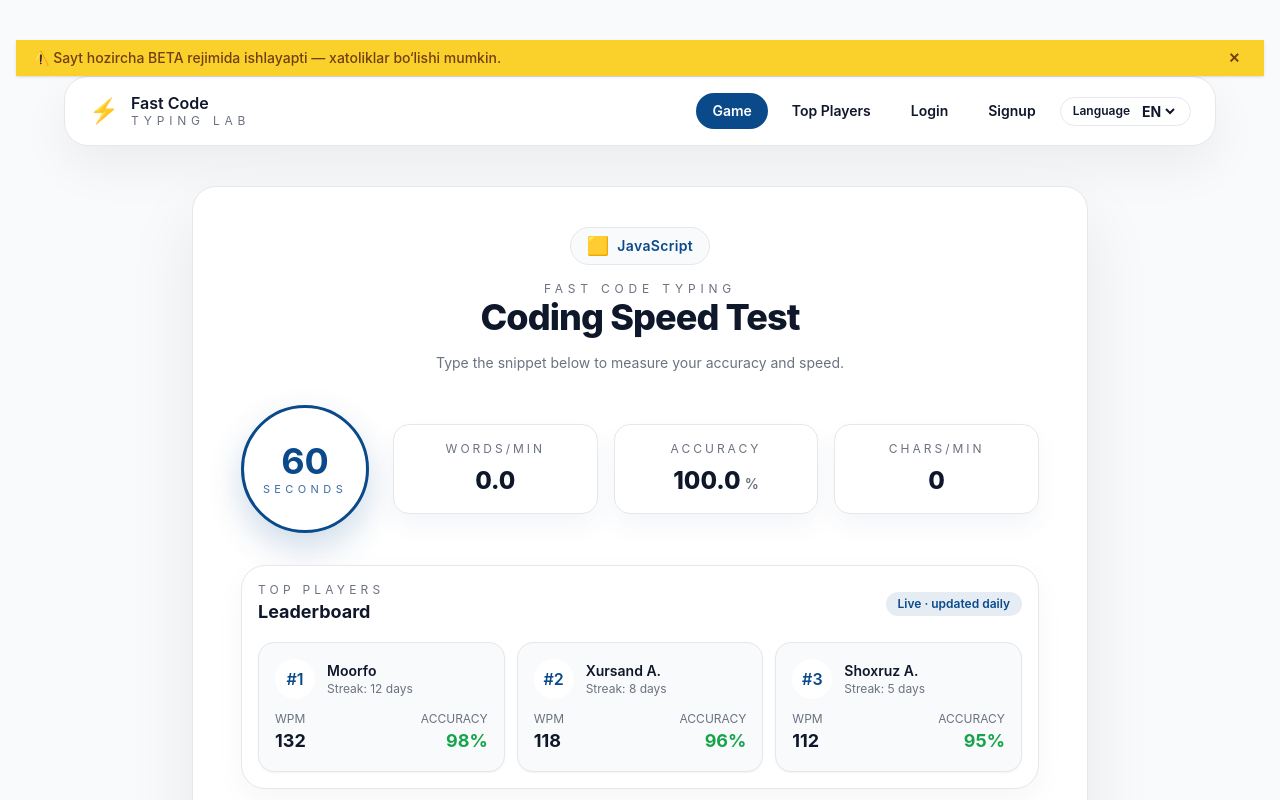
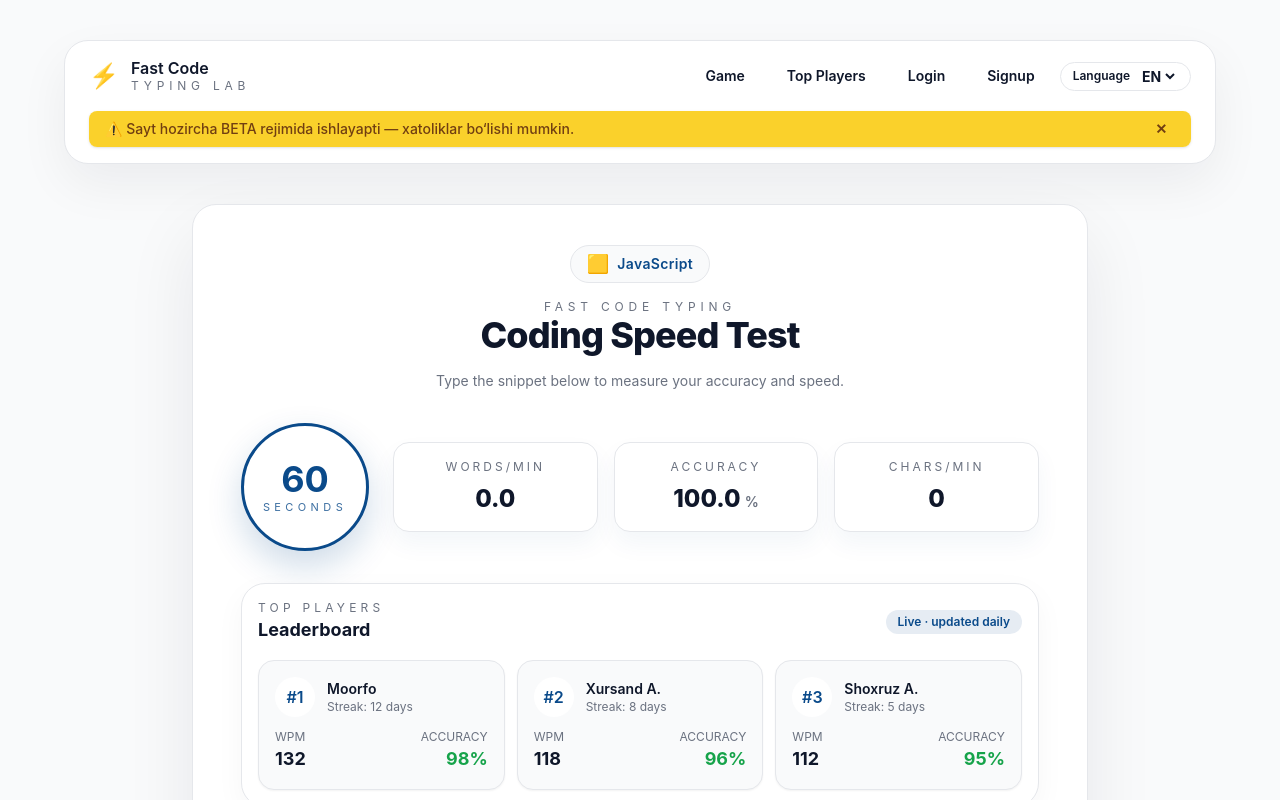
Before and after one commit to QuvonchbekBobojonov/fastcodinggame, a React (Vite) app: page / in a window 1280 px wide. Shown: the top 800 px of the page. Built offline with nearby package versions, Linux system fonts and the light colour scheme.

Commit message:
refactor App and BetaBanner for improved structure and styling; add Navbar component

```diff
--- a/src/App.tsx
+++ b/src/App.tsx
@@ -1,75 +1,25 @@
-import { NavLink, Navigate, Route, Routes } from 'react-router-dom'
+import {Navigate, Route, Routes} from 'react-router-dom'
 import LoginPage from './features/auth/LoginPage'
 import SignupPage from './features/auth/SignupPage'
 import FastCodeGame from './features/fastcode/FastCodeGame'
 import TopPlayersPage from './features/top-players/TopPlayersPage'
-import { useLanguage } from './i18n/LanguageProvider'
-import { LANGUAGE_OPTIONS, Locale } from './i18n/translations'
-import BetaBanner from './components/BetaBanner'
+import Navbar from "./components/Navbar";
+import {useLanguage} from "./i18n/LanguageProvider";
 
-const navLinkClasses = ({ isActive }: { isActive: boolean }) =>
-  [
-    'rounded-full px-4 py-2 text-sm font-semibold transition-colors duration-300',
-    isActive
-      ? 'bg-[#0A4A8A] text-white'
-      : 'text-[#0F172A] hover:bg-white/60',
-  ].join(' ')
 
 const App = () => {
-  const { t, locale, setLocale } = useLanguage()
+    const {t} = useLanguage()
 
     return (
         <div className="min-h-screen bg-[#F9FAFB] px-4 py-10 text-[#0F172A] transition-colors duration-300">
-      <BetaBanner />
-      <div className="mx-auto flex max-w-6xl flex-col gap-10">
-        <header className="flex flex-wrap items-center justify-between gap-4 rounded-3xl border border-[#E5E7EB] bg-white px-6 py-4 shadow-[0_20px_50px_rgba(15,23,42,0.06)] transition-colors duration-300">
-          <div className="flex items-center gap-3">
-            <span className="text-2xl">⚡</span>
-            <div>
-              <p className="text-base font-semibold leading-tight">{t('app.brandName')}</p>
-              <p className="text-xs uppercase tracking-[0.4em] text-[#6B7280]">
-                {t('app.brandTagline')}
-              </p>
-            </div>
-          </div>
-          <nav className="flex flex-wrap items-center gap-2">
-            <NavLink className={navLinkClasses} to="/">
-              {t('nav.game')}
-            </NavLink>
-            <NavLink className={navLinkClasses} to="/top-players">
-              {t('nav.topPlayers')}
-            </NavLink>
-            <NavLink className={navLinkClasses} to="/login">
-              {t('nav.login')}
-            </NavLink>
-            <NavLink className={navLinkClasses} to="/signup">
-              {t('nav.signup')}
-            </NavLink>
-            <label className="flex items-center gap-2 rounded-full border border-[#E5E7EB] bg-white px-3 py-1 text-xs font-semibold text-[#0F172A] transition-colors duration-300">
-              <span>{t('language.selectLabel')}</span>
-              <select
-                aria-label={t('language.selectLabel')}
-                className="bg-transparent text-sm font-bold text-[#0F172A] outline-none cursor-pointer"
-                value={locale}
-                onChange={(event) => setLocale(event.target.value as Locale)}
-              >
-                {LANGUAGE_OPTIONS.map((option) => (
-                  <option key={option.value} value={option.value}>
-                    {option.label}
-                  </option>
-                ))}
-              </select>
-            </label>
-          </nav>
-        </header>
-
+            <div className="mx-auto flex max-w-6xl flex-col gap-10"><Navbar/>
                 <main className="flex flex-1 flex-col items-center">
                     <Routes>
-            <Route element={<FastCodeGame />} path="/" />
-            <Route element={<TopPlayersPage />} path="/top-players" />
-            <Route element={<LoginPage />} path="/login" />
-            <Route element={<SignupPage />} path="/signup" />
-            <Route element={<Navigate replace to="/" />} path="*" />
+                        <Route element={<FastCodeGame/>} path="/"/>
+                        <Route element={<TopPlayersPage/>} path="/top-players"/>
+                        <Route element={<LoginPage/>} path="/login"/>
+                        <Route element={<SignupPage/>} path="/signup"/>
+                        <Route element={<Navigate replace to="/"/>} path="*"/>
                     </Routes>
                 </main>
 
--- a/src/components/BetaBanner.tsx
+++ b/src/components/BetaBanner.tsx
@@ -1,47 +1,34 @@
-import { useState, useEffect } from "react"
+import { useState } from "react"
 
-const STORAGE_KEY = "betaBannerHidden"
+type Props = {
+    initialHidden?: boolean
+    radius?: "none" | "sm" | "md" | "lg" | "xl" | "full"
+}
 
-const readHiddenState = () => {
-  if (typeof window === "undefined") return false
-  try {
-    return localStorage.getItem(STORAGE_KEY) === "true"
-  } catch {
-    return false
+const radiusClass = (r?: Props["radius"]) => {
+    switch (r) {
+        case "none": return ""
+        case "sm": return "rounded-sm"
+        case "md": return "rounded-md"
+        case "lg": return "rounded-lg"
+        case "xl": return "rounded-xl"
+        case "full": return "rounded-full"
+        default: return "rounded-lg"
     }
 }
 
-export default function BetaBanner() {
-  const [hidden, setHidden] = useState(readHiddenState)
-
-  useEffect(() => {
-    if (typeof window === "undefined") return
-    const handleStorage = (event: StorageEvent) => {
-      if (event.key === STORAGE_KEY) {
-        setHidden(event.newValue === "true")
-      }
-    }
-    window.addEventListener("storage", handleStorage)
-    return () => window.removeEventListener("storage", handleStorage)
-  }, [])
-
-  const hide = () => {
-    try {
-      localStorage.setItem(STORAGE_KEY, "true")
-    } catch {
-      // ignore write errors (private mode, etc.)
-    }
-    setHidden(true)
-  }
+export default function BetaBanner({ initialHidden = false, radius = "lg" }: Props) {
+    const [hidden, setHidden] = useState(initialHidden)
 
     if (hidden) return null
 
     return (
-    <div className="w-full bg-yellow-400/90 backdrop-blur-md text-yellow-900 flex items-center justify-between py-2 px-4 text-sm font-medium shadow transition-colors duration-300">
+        <div className={`w-full bg-yellow-400/90 backdrop-blur-md text-yellow-900 flex items-center justify-between py-2 px-4 text-sm font-medium shadow ${radiusClass(radius)} transition-colors duration-300`}>
             <span>⚠️ Sayt hozircha BETA rejimida ishlayapti — xatoliklar bo‘lishi mumkin.</span>
             <button
-        onClick={hide}
+                onClick={() => setHidden(true)}
                 className="text-yellow-900 font-bold px-2 hover:opacity-70 transition-opacity duration-300"
+                aria-label="Close beta banner"
             >
                 ✕
             </button>
--- /dev/null
+++ b/src/components/Navbar.tsx
@@ -0,0 +1,59 @@
+import { NavLink } from "react-router-dom"
+import BetaBanner from "./BetaBanner"
+import { LANGUAGE_OPTIONS } from "../i18n/translations"
+import { useLanguage } from "../i18n/LanguageProvider"
+
+const navLinkClasses =
+    "px-4 py-2 rounded-full text-sm font-semibold text-[#0F172A] border border-transparent hover:border-[#0A4A8A]/40 transition"
+
+export default function Navbar() {
+    const { t, locale, setLocale } = useLanguage()
+
+    return (
+        <header className="flex flex-wrap items-center justify-between gap-4 rounded-3xl border border-[#E5E7EB] bg-white px-6 py-4 shadow-[0_20px_50px_rgba(15,23,42,0.06)] transition-colors duration-300">
+            <div className="flex items-center gap-3">
+                <span className="text-2xl">⚡</span>
+                <div>
+                    <p className="text-base font-semibold leading-tight">{t("app.brandName")}</p>
+                    <p className="text-xs uppercase tracking-[0.4em] text-[#6B7280]">
+                        {t("app.brandTagline")}
+                    </p>
+                </div>
+            </div>
+
+            <nav className="flex flex-wrap items-center gap-2">
+                <NavLink className={navLinkClasses} to="/">
+                    {t("nav.game")}
+                </NavLink>
+                <NavLink className={navLinkClasses} to="/top-players">
+                    {t("nav.topPlayers")}
+                </NavLink>
+                <NavLink className={navLinkClasses} to="/login">
+                    {t("nav.login")}
+                </NavLink>
+                <NavLink className={navLinkClasses} to="/signup">
+                    {t("nav.signup")}
+                </NavLink>
+
+                <label className="flex items-center gap-2 rounded-full border border-[#E5E7EB] bg-white px-3 py-1 text-xs font-semibold text-[#0F172A] transition-colors duration-300">
+                    <span>{t("language.selectLabel")}</span>
+
+                    <select
+                        aria-label={t("language.selectLabel")}
+                        className="bg-transparent text-sm font-bold text-[#0F172A] outline-none cursor-pointer"
+                        value={locale}
+                        onChange={(e) => setLocale(e.target.value as any)}
+                    >
+                        {LANGUAGE_OPTIONS.map((option) => (
+                            <option key={option.value} value={option.value}>
+                                {option.label}
+                            </option>
+                        ))}
+                    </select>
+                </label>
+            </nav>
+
+            <BetaBanner />
+        </header>
+    )
+}
--- a/src/features/fastcode/FastCodeGame.tsx
+++ b/src/features/fastcode/FastCodeGame.tsx
@@ -42,7 +42,7 @@ const formatNumber = (value: number, digits = 1) =>
   Number.isFinite(value) ? value.toFixed(digits) : '0.0'
 
 const computeColorMap = (code: string) => {
-  const defaultColor = 'text-[#d4d4d4]'
+  const defaultColor = 'text-gray-500'
   const colors = new Array(code.length).fill(defaultColor)
   let index = 0
 
```
Lines whose indentation alone changed are shown as unchanged.
